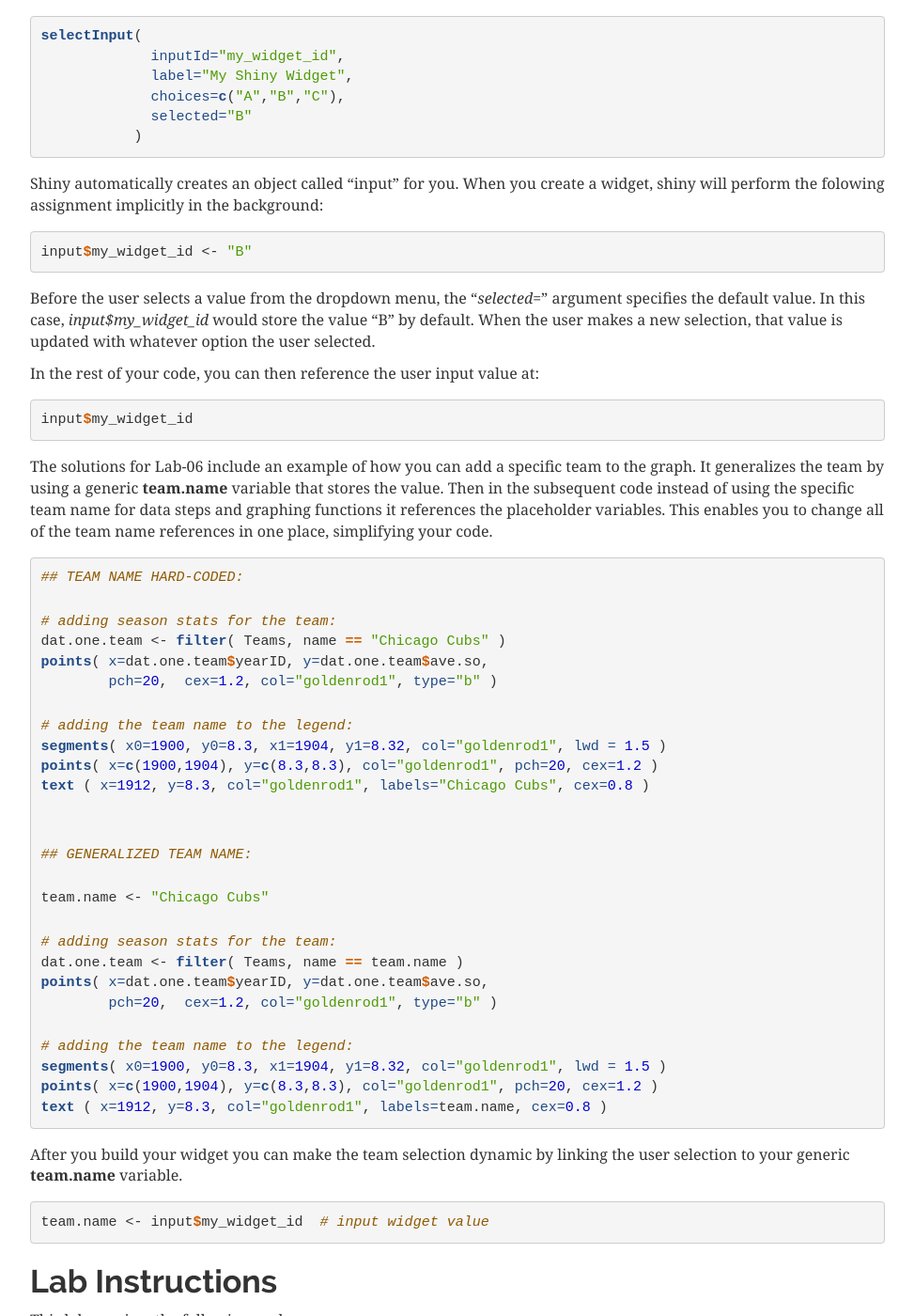
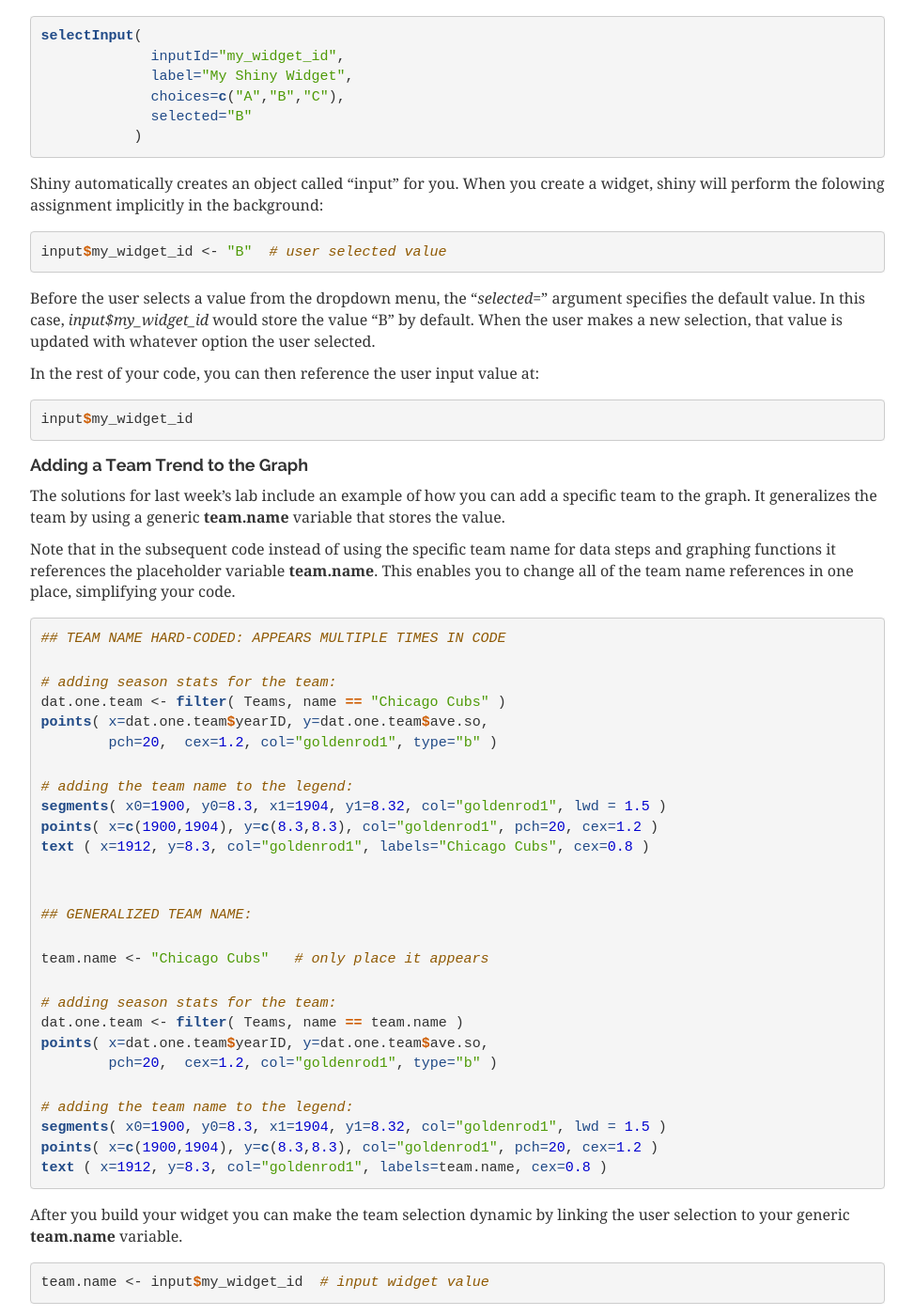
Before and after one commit to DS4PS/cpp-526-fall-2019, a Jekyll site: the page LABS/lab-04-instructions.html, which Jekyll copies as it is, in a window 1280 px wide and 1400 px high, scrolled down 1140 px. Shown: the whole window at 94% size, without its empty margins (153-1126 px from the left). Built offline with Jekyll 4.4.1, drawn with Linux system fonts in a browser that asks for light colours.

Commit message:
update lab-04

```diff
--- a/LABS/lab-04-instructions.html
+++ b/LABS/lab-04-instructions.html
@@ -1651,12 +1651,15 @@ $(document).ready(function () {
 <a class="sourceLine" id="cb1-5" data-line-number="5">             <span class="dt">selected=</span><span class="st">&quot;B&quot;</span>   </a>
 <a class="sourceLine" id="cb1-6" data-line-number="6">           )</a></code></pre></div>
 <p>Shiny automatically creates an object called “input” for you. When you create a widget, shiny will perform the folowing assignment implicitly in the background:</p>
-<div class="sourceCode" id="cb2"><pre class="sourceCode r"><code class="sourceCode r"><a class="sourceLine" id="cb2-1" data-line-number="1">input<span class="op">$</span>my_widget_id &lt;-<span class="st"> &quot;B&quot;</span></a></code></pre></div>
+<div class="sourceCode" id="cb2"><pre class="sourceCode r"><code class="sourceCode r"><a class="sourceLine" id="cb2-1" data-line-number="1">input<span class="op">$</span>my_widget_id &lt;-<span class="st"> &quot;B&quot;</span>  <span class="co"># user selected value</span></a></code></pre></div>
 <p>Before the user selects a value from the dropdown menu, the “<em>selected=</em>” argument specifies the default value. In this case, <em>input$my_widget_id</em> would store the value “B” by default. When the user makes a new selection, that value is updated with whatever option the user selected.</p>
 <p>In the rest of your code, you can then reference the user input value at:</p>
 <div class="sourceCode" id="cb3"><pre class="sourceCode r"><code class="sourceCode r"><a class="sourceLine" id="cb3-1" data-line-number="1">input<span class="op">$</span>my_widget_id</a></code></pre></div>
-<p>The solutions for Lab-06 include an example of how you can add a specific team to the graph. It generalizes the team by using a generic <strong>team.name</strong> variable that stores the value. Then in the subsequent code instead of using the specific team name for data steps and graphing functions it references the placeholder variables. This enables you to change all of the team name references in one place, simplifying your code.</p>
-<div class="sourceCode" id="cb4"><pre class="sourceCode r"><code class="sourceCode r"><a class="sourceLine" id="cb4-1" data-line-number="1"><span class="co">## TEAM NAME HARD-CODED:</span></a>
+<div id="adding-a-team-trend-to-the-graph" class="section level4">
+<h4>Adding a Team Trend to the Graph</h4>
+<p>The solutions for last week’s lab include an example of how you can add a specific team to the graph. It generalizes the team by using a generic <strong>team.name</strong> variable that stores the value.</p>
+<p>Note that in the subsequent code instead of using the specific team name for data steps and graphing functions it references the placeholder variable <strong>team.name</strong>. This enables you to change all of the team name references in one place, simplifying your code.</p>
+<div class="sourceCode" id="cb4"><pre class="sourceCode r"><code class="sourceCode r"><a class="sourceLine" id="cb4-1" data-line-number="1"><span class="co">## TEAM NAME HARD-CODED: APPEARS MULTIPLE TIMES IN CODE</span></a>
 <a class="sourceLine" id="cb4-2" data-line-number="2"></a>
 <a class="sourceLine" id="cb4-3" data-line-number="3"><span class="co"># adding season stats for the team:</span></a>
 <a class="sourceLine" id="cb4-4" data-line-number="4">dat.one.team &lt;-<span class="st"> </span><span class="kw">filter</span>( Teams, name <span class="op">==</span><span class="st"> &quot;Chicago Cubs&quot;</span> )</a>
@@ -1671,7 +1674,7 @@ $(document).ready(function () {
 <a class="sourceLine" id="cb4-13" data-line-number="13"></a>
 <a class="sourceLine" id="cb4-14" data-line-number="14"><span class="co">## GENERALIZED TEAM NAME:</span></a>
 <a class="sourceLine" id="cb4-15" data-line-number="15"></a>
-<a class="sourceLine" id="cb4-16" data-line-number="16">team.name &lt;-<span class="st"> &quot;Chicago Cubs&quot;</span>  </a>
+<a class="sourceLine" id="cb4-16" data-line-number="16">team.name &lt;-<span class="st"> &quot;Chicago Cubs&quot;</span>   <span class="co"># only place it appears</span></a>
 <a class="sourceLine" id="cb4-17" data-line-number="17"></a>
 <a class="sourceLine" id="cb4-18" data-line-number="18"><span class="co"># adding season stats for the team:</span></a>
 <a class="sourceLine" id="cb4-19" data-line-number="19">dat.one.team &lt;-<span class="st"> </span><span class="kw">filter</span>( Teams, name <span class="op">==</span><span class="st"> </span>team.name )</a>
@@ -1684,6 +1687,7 @@ $(document).ready(function () {
 <a class="sourceLine" id="cb4-26" data-line-number="26"><span class="kw">text</span> ( <span class="dt">x=</span><span class="dv">1912</span>, <span class="dt">y=</span><span class="fl">8.3</span>, <span class="dt">col=</span><span class="st">&quot;goldenrod1&quot;</span>, <span class="dt">labels=</span>team.name, <span class="dt">cex=</span><span class="fl">0.8</span> )</a></code></pre></div>
 <p>After you build your widget you can make the team selection dynamic by linking the user selection to your generic <strong>team.name</strong> variable.</p>
 <div class="sourceCode" id="cb5"><pre class="sourceCode r"><code class="sourceCode r"><a class="sourceLine" id="cb5-1" data-line-number="1">team.name &lt;-<span class="st"> </span>input<span class="op">$</span>my_widget_id  <span class="co"># input widget value</span></a></code></pre></div>
+</div>
 </div>
 <div id="lab-instructions" class="section level1">
 <h1>Lab Instructions</h1>
```
Also changed, not shown: LABS/lab-04-instructions.rmd (+8 -4 lines).
